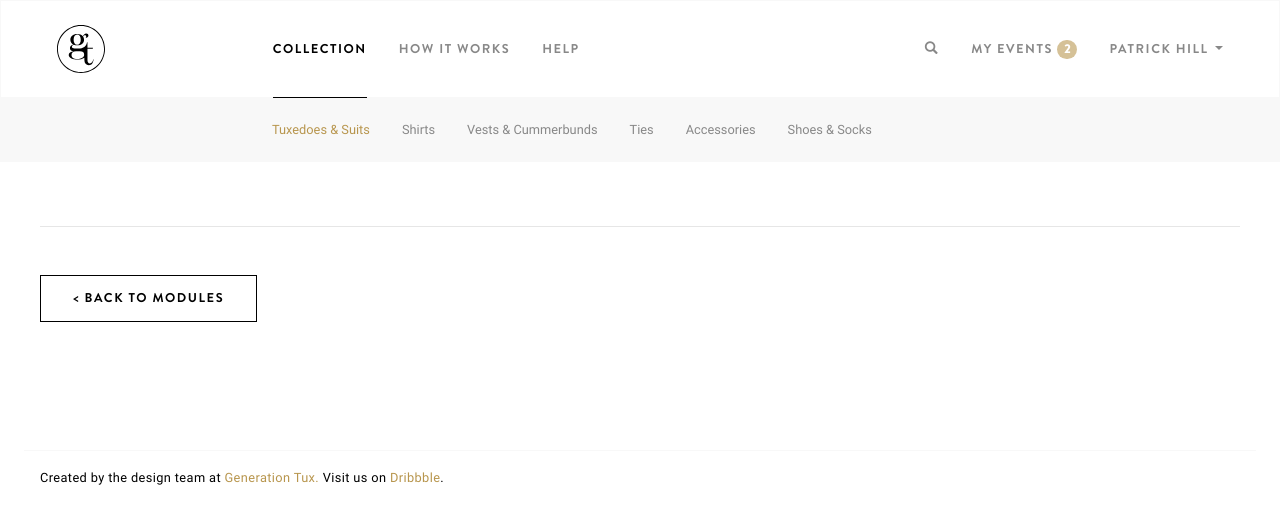
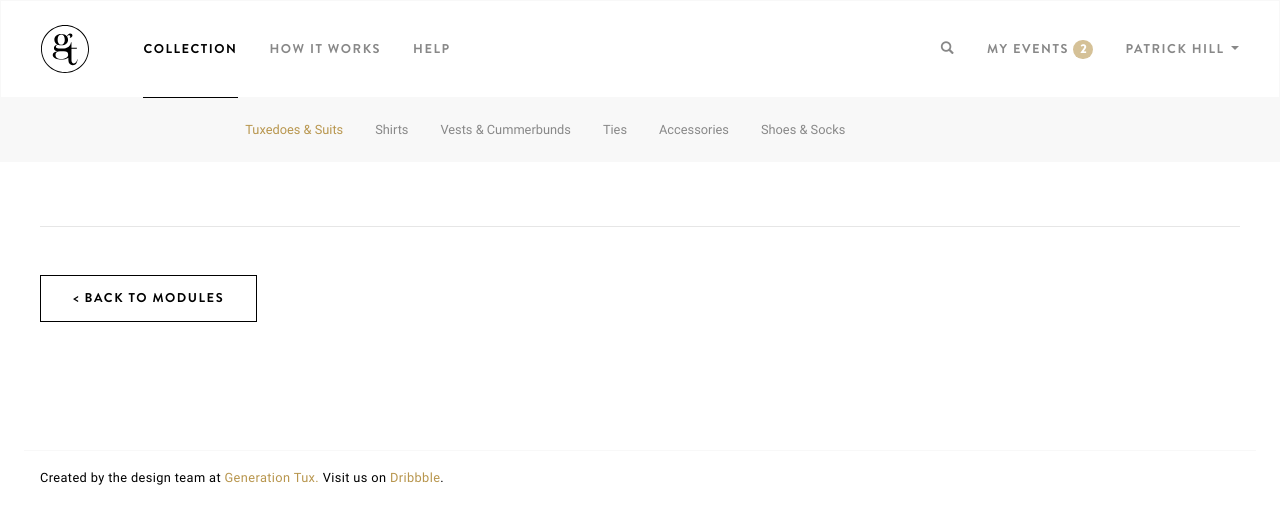
Before and after one commit to generationtux/styleguide, a Jekyll site: the page built from _modules/01-d-navbar-columns-submenu.html, in a window 1280 px wide. Shown: the top 524 px of the page. Built offline with Jekyll 4.4.1, drawn with Linux system fonts in a browser that asks for light colours.

Commit message:
renames navbar files

```diff
--- a/_modules/01-c-navbar.html
+++ b/_modules/01-c-navbar-columns.html
@@ -28,14 +28,14 @@
 
       <div class="row">
 
-        <div class="col-sm-6 col-md-2">
+        <div class="col-sm-2 col-lg-1">
           <a class="hidden-xs navbar-brand navbar-brand-gt-logo" href="{{ site.baseurl }}/">
             <img class="navbar-brand-logo-gt" src="/styleguide/images/gt-logo.svg" alt="Generation Tux Logo">
             <img class="navbar-brand-logo-full" src="/styleguide/images/generationtux-logo.svg" alt="Generation Tux Logo">
           </a>
         </div><!-- /col -->
 
-        <div class="col-sm-6 col-md-4 col-md-push-6">
+        <div class="col-sm-10 col-md-4 col-md-push-6 col-lg-4 col-lg-push-7">
           <ul class="nav navbar-nav navbar-right">
           	<li><a href="#" class="uppercase h6"><span class="glyphicon glyphicon-search"></span></a></li>
             <li class="dropdown">
@@ -59,7 +59,7 @@
           </ul>
         </div><!-- /col -->
 
-        <div class="col-sm-11 col-sm-offset-1 col-md-6 col-md-offset-0 col-md-pull-4">
+        <div class="col-sm-12 col-md-6 col-md-pull-4 col-lg-7 col-lg-pull-4">
           <ul class="nav navbar-nav main-nav-items">
             <li class="active"><a href="#" class="uppercase h6">Collection <span class="sr-only">(current)</span></a></li>
             <li><a href="#" class="uppercase h6">How It Works</a></li>
--- a/_modules/01-d-navbar-submenu.html
+++ b/_modules/01-d-navbar-columns-submenu.html
@@ -4,7 +4,7 @@
 ---
 
 
-<nav class="navbar navbar-default navbar-main">
+<nav class="navbar navbar-default navbar-main navbar-with-columns">
   <div class="container-fluid">
     <!-- Brand and toggle get grouped for better mobile display -->
     <div class="navbar-header">
@@ -24,14 +24,14 @@
 
       <div class="row">
 
-        <div class="col-sm-6 col-md-2">
+        <div class="col-sm-2 col-lg-1">
           <a class="hidden-xs navbar-brand navbar-brand-gt-logo" href="{{ site.baseurl }}/">
             <img class="navbar-brand-logo-gt" src="/styleguide/images/gt-logo.svg" alt="Generation Tux Logo">
             <img class="navbar-brand-logo-full" src="/styleguide/images/generationtux-logo.svg" alt="Generation Tux Logo">
           </a>
         </div><!-- /col -->
 
-        <div class="col-sm-6 col-md-4 col-md-push-6">
+        <div class="col-sm-10 col-md-4 col-md-push-6 col-lg-4 col-lg-push-7">
           <ul class="nav navbar-nav navbar-right">
           	<li><a href="#" class="uppercase h6"><span class="glyphicon glyphicon-search"></span></a></li>
             <li class="dropdown">
@@ -55,7 +55,7 @@
           </ul>
         </div><!-- /col -->
 
-        <div class="col-sm-11 col-sm-offset-1 col-md-6 col-md-offset-0 col-md-pull-4">
+        <div class="col-sm-12 col-md-6 col-md-pull-4 col-lg-7 col-lg-pull-4">
           <ul class="nav navbar-nav main-nav-items">
             <li class="active"><a href="#" class="uppercase h6">Collection <span class="sr-only">(current)</span></a></li>
             <li><a href="#" class="uppercase h6">How It Works</a></li>
@@ -73,7 +73,7 @@
 </nav>
 
 
-<nav class="navbar navbar-default navbar-sub">
+<nav class="navbar navbar-default navbar-sub navbar-with-columns">
   <div class="container-fluid">
 
     <span class="btn btn-hollow-default collapsed visible-xs pusher-xs-top-md pusher-xs-btm-md" data-toggle="collapse" data-target="#bs-example-navbar-collapse-subnav-inverted" aria-expanded="false">
```
